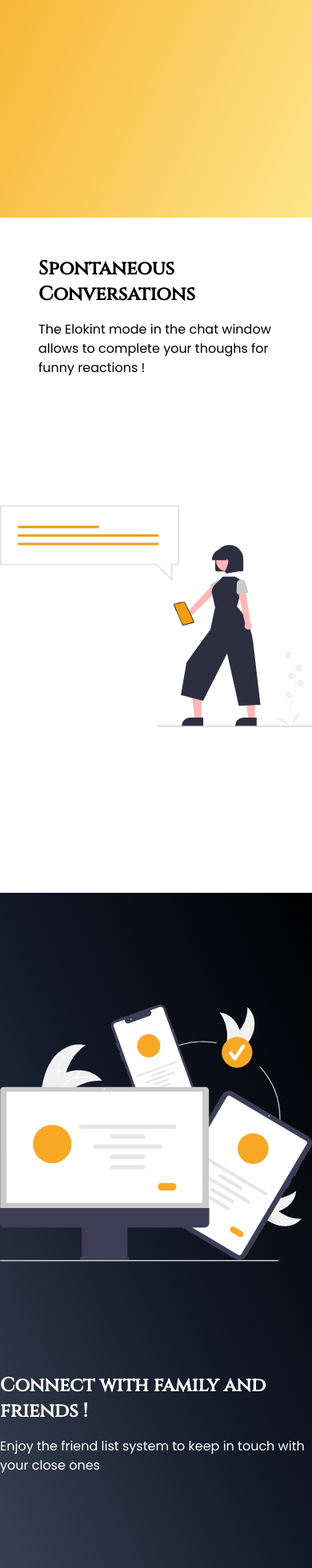
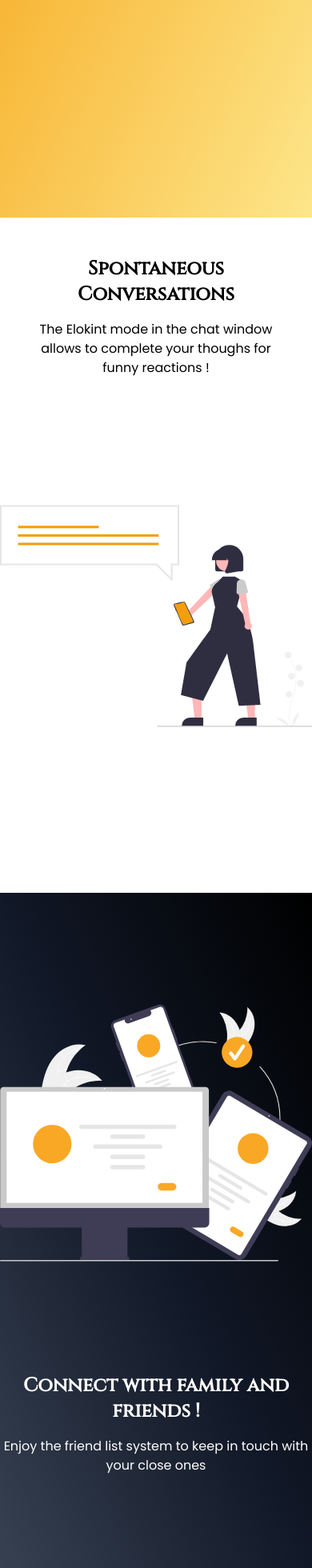
Before and after one commit to k1nho/Elokint, a React (Create React App) app in the folder frontend/: page / in a window 390 px wide. Shown: the part 636-2596 px from the top of the page at 80% size. Built offline with nearby package versions, Linux system fonts and the light colour scheme; no server answers.

Commit message:
finish text responsiveness

```diff
--- a/frontend/src/components/Home.tsx
+++ b/frontend/src/components/Home.tsx
@@ -7,7 +7,7 @@ export const Home: React.FC = () => {
         <div className="w-full flex items-center justify-center mb-20 md:mb-0">
           <svg
             xmlns="http://www.w3.org/2000/svg"
-            className=" h-44 w-44 md:h-60 md:w-60 rounded-full bg-gradient-to-bl from-yellow-100 via-yellow-300 to-yellow-500 p-2 mt-20 md: mt-0"
+            className=" h-44 w-44 md:h-60 md:w-60 rounded-full bg-gradient-to-bl from-yellow-100 via-yellow-300 to-yellow-500 p-2 mt-20 md:mt-0"
             viewBox="0 0 24 24"
           >
             <path d="M17.944 5c-1.138 0-2.376.129-3.394.491-2.283.828-2.792.838-5.103 0-1.015-.362-2.256-.491-3.392-.491-1.971 0-4.17.387-6.055.878v1.789c.847.255 1.068.627 1.203 1.493.381 2.443 1.255 4.84 5.068 4.84 3.037 0 4.051-2.259 4.722-4.345.341-1.06 1.663-1.087 2.009-.015.673 2.089 1.682 4.36 4.725 4.36 3.814 0 4.689-2.397 5.069-4.841.135-.866.356-1.237 1.204-1.492v-1.789c-1.887-.491-4.085-.878-6.056-.878zm-7.682 3.814c-.518 2.174-1.36 4.186-3.991 4.186-3.301 0-3.974-1.903-4.275-4.973-.072-.747.092-1.04.221-1.195.947-1.134 5.952-1.088 7.611-.092.475.285.783.601.434 2.074zm11.74-.787c-.301 3.07-.975 4.973-4.275 4.973-2.629 0-3.472-2.012-3.989-4.186-.351-1.473-.042-1.789.434-2.074 1.665-1 6.667-1.038 7.611.092.129.156.293.449.219 1.195zm-4.838-1.121c1.539-.234 3.318-.03 3.791.537.104.124.234.358.176.956-.031.316-.067.616-.112.9-.41-1.487-1.457-2.283-3.855-2.393zm-14.184 2.393c-.045-.284-.082-.584-.113-.9-.058-.598.073-.832.177-.956.474-.567 2.253-.771 3.792-.537-2.398.11-3.445.906-3.856 2.393zm16.02 7.764c-1.15 2.869-6.031 2.166-7 .369-.97 1.797-5.85 2.5-7-.369.578.506 1.565.669 2.318.559 2.22-.325 2.042-2.423 3.594-2.423.425 0 .81.177 1.088.464.278-.287.662-.464 1.087-.464 1.552 0 1.375 2.099 3.594 2.423.753.11 1.74-.053 2.319-.559z" />
@@ -17,20 +17,20 @@ export const Home: React.FC = () => {
           <div className=" text-2xl md:text-4xl font-bold font-elokint">
             Want to become more eloquent ?
           </div>
-          <div className="  text-base md:text-xl font-body" >
+          <div className="  text-base md:text-xl font-body">
             Elokint is a messaging app that uses autocompletion to finish your
             sentences !
           </div>
         </div>
       </div>
       <div className="min-h-screen  md:flex justify-items items-center">
-        <div className="w-full space-y-4 md:space-y-2 flex-col items-center justify-center text-left p-12">
+        <div className="w-full space-y-4 md:space-y-2 flex-col items-center justify-center  text-center md:text-left p-12">
           <div className=" text-2xl md:text-4xl font-bold font-elokint">
             Spontaneous Conversations
           </div>
           <div className="text-base md:text-xl font-body">
-              The Elokint mode in the chat window allows to complete your
-              thoughs for funny reactions !
+            The Elokint mode in the chat window allows to complete your thoughs
+            for funny reactions !
           </div>
         </div>
         <div className="w-full flex items-center justify-center">
@@ -480,7 +480,7 @@ export const Home: React.FC = () => {
             <circle cx="243.80241" cy="196.40268" r="1.69602" fill="#fff" />
           </svg>
         </div>
-        <div className="w-full  space-y-4 md:space-y-2 text-white flex-col justify-center items-center text-left">
+        <div className="w-full  space-y-4 md:space-y-2 text-white flex-col justify-center items-center  text-center md:text-left">
           <div className=" text-2xl md:text-4xl font-bold font-elokint ">
             Connect with family and friends !
           </div>
```
Lines whose indentation alone changed are shown as unchanged.
